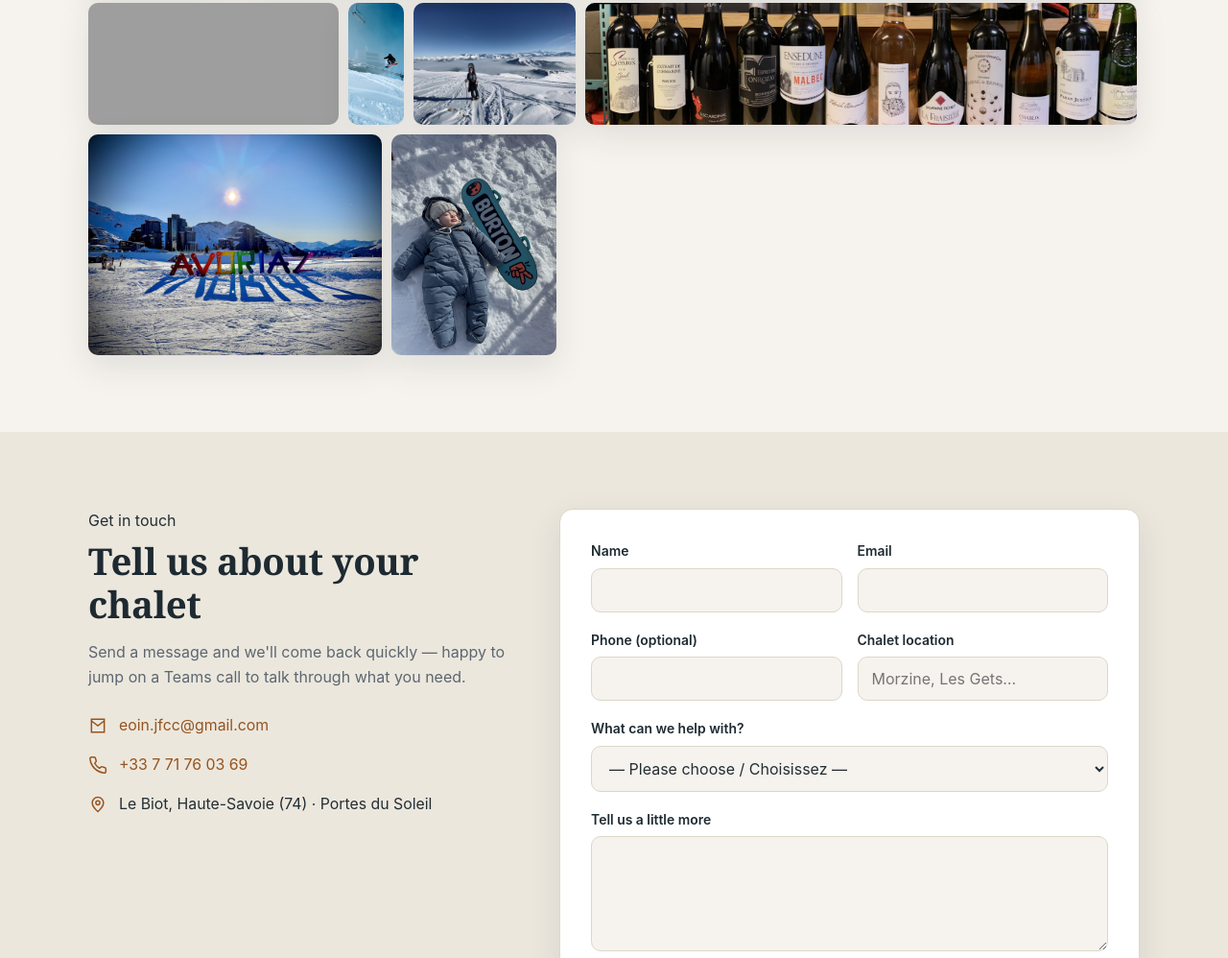
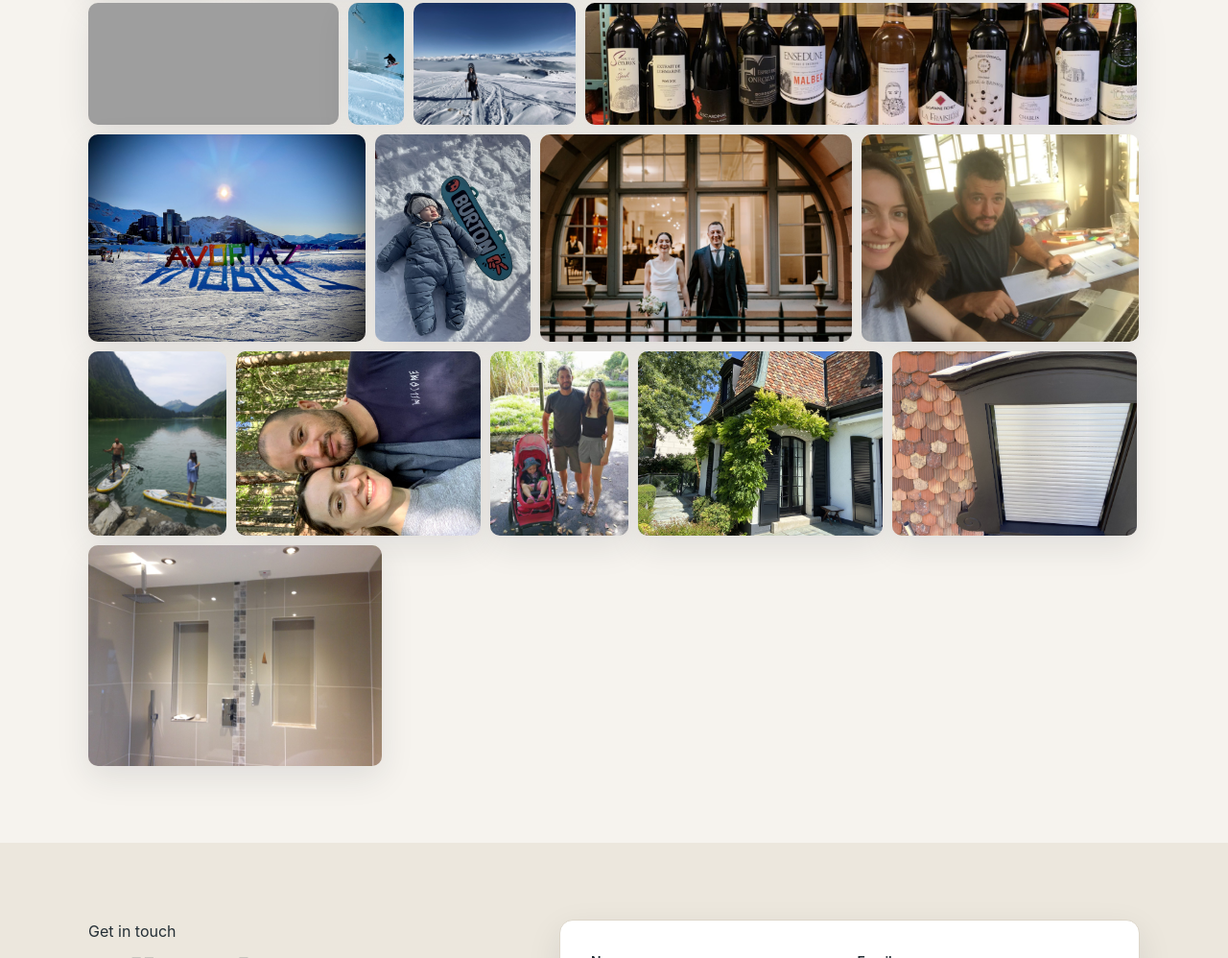
Before and after one commit to eoinjfcc/morzine-chalet-site, a plain HTML site: page index.html in a window 1280 px wide. Shown: the part 7561-8559 px from the top of the page at 96% size. Drawn offline with Linux system fonts and the light colour scheme; grey boxes are pictures that could not be loaded.

Commit message:
Add family & wedding photos + finished chalet shots (63 total, justified mosaic)

```diff
--- a/index.html
+++ b/index.html
@@ -504,6 +504,14 @@
       <img src="assets/img/IMG_2442.jpg" alt="The cellar, stocked and ready" data-ar="4.52" loading="lazy" />
       <img src="assets/img/IMG_4510.jpg" alt="Avoriaz in the winter sun" data-ar="1.333" loading="lazy" />
       <img src="assets/img/IMG_5585.jpg" alt="Baby's first snowboard" data-ar="0.75" loading="lazy" />
+      <img src="assets/img/Kate_Eoin_Wedding_0542.jpg" alt="Kate & Eoin on their wedding day" data-ar="1.5" loading="lazy" />
+      <img src="assets/img/IMG_0697.jpg" alt="Planning a project together" data-ar="1.333" loading="lazy" />
+      <img src="assets/img/IMG_20210627_135500_1.jpg" alt="Paddleboarding on the lake" data-ar="0.75" loading="lazy" />
+      <img src="assets/img/IMG_0609.jpg" alt="Kate & Eoin" data-ar="1.333" loading="lazy" />
+      <img src="assets/img/FB_IMG_1518941856166.jpg" alt="Our family in the mountains" data-ar="0.75" loading="lazy" />
+      <img src="assets/img/IMG_2102.jpg" alt="A beautifully finished chalet" data-ar="1.333" loading="lazy" />
+      <img src="assets/img/IMG_2228.jpg" alt="Traditional tiled roof and shutters" data-ar="1.333" loading="lazy" />
+      <img src="assets/img/IMG_2812.jpg" alt="A newly finished bathroom" data-ar="1.333" loading="lazy" />
     </div>
   </div>
 </section>
```
Also changed, not shown: assets/img/FB_IMG_1518941856166.jpg (added), assets/img/IMG_0609.jpg (added), assets/img/IMG_0697.jpg (added), assets/img/IMG_20210627_135500_1.jpg (added), assets/img/IMG_2102.jpg (added), assets/img/IMG_2228.jpg (added), assets/img/IMG_2812.jpg (added), assets/img/Kate_Eoin_Wedding_0542.jpg (added).
